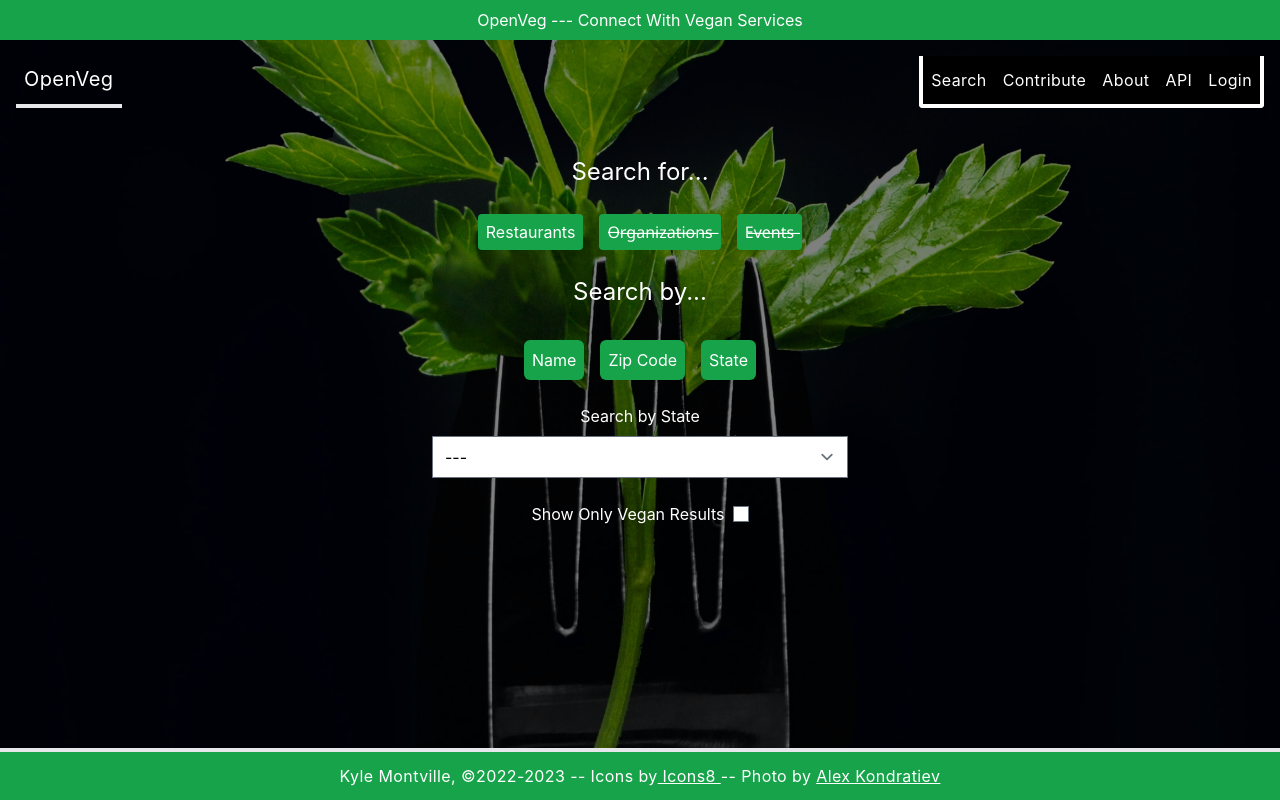
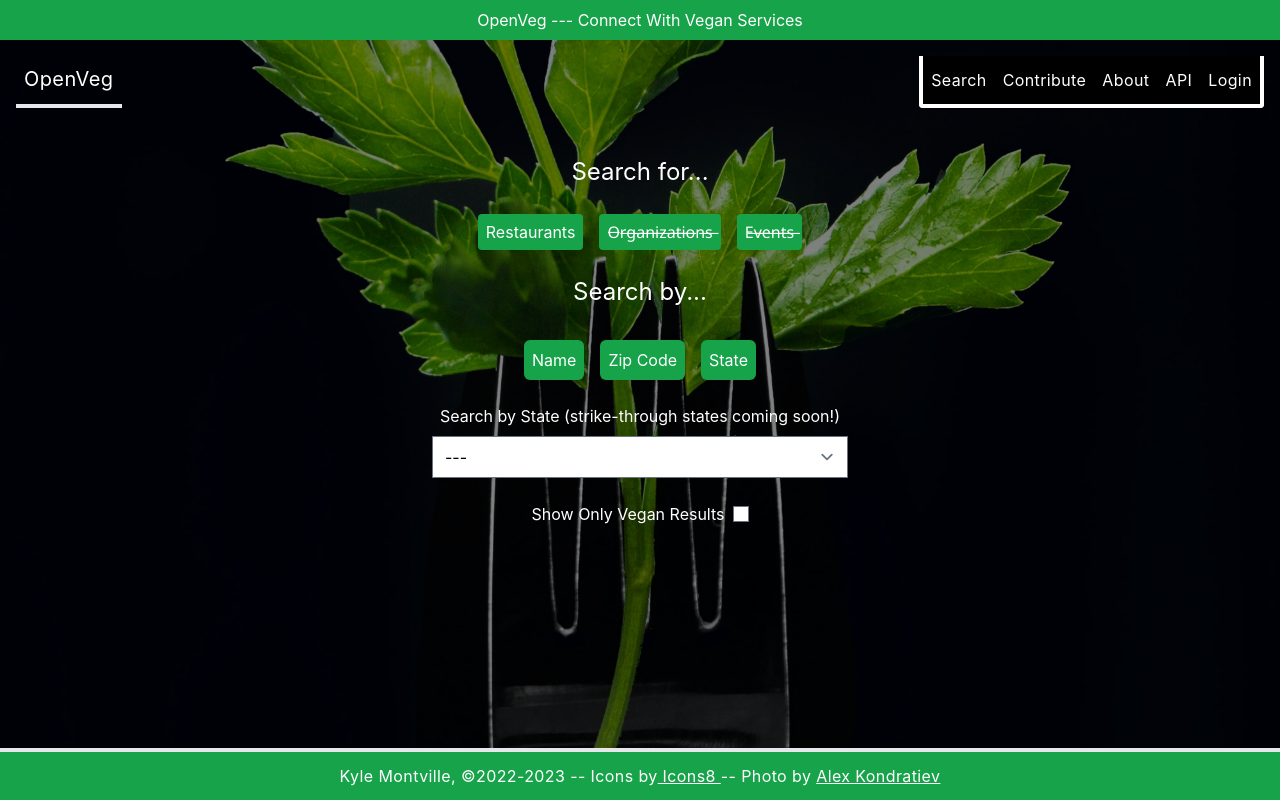
Before and after one commit to ksmontville/openveg_fe, a React (Create React App) app: page /search in a window 1280 px wide. Both pictures are taken after a click on the button "State". Built offline with nearby package versions, Linux system fonts and the light colour scheme.

Commit message:
Add NJ, PA to states.

```diff
--- a/src/components/toolbar/StateSelect.js
+++ b/src/components/toolbar/StateSelect.js
@@ -1,7 +1,7 @@
 import React, { Component } from 'react'
 import axios from "axios";
 
-const states_data = ["CA", "CT", "MA", "ME", "NH", "NJ", "NY", "RI", "VT"]
+const states_data = ["CA", "CT", "MA", "ME", "NH", "NJ", "NY", "PA", "RI", "VT"]
 const api_url = process.env.REACT_APP_API_URL
 
 class StateSelect extends Component {
@@ -74,7 +74,7 @@ class StateSelect extends Component {
         return(
             <div className={"m-4 text-black"}>
                 <form className={"flex flex-col justify-center items-center gap-y-2"}>
-                    <label className="text-white">Search by State</label>
+                    <label className="text-white">Search by State (strike-through states coming soon!)</label>
                     <select className={"w-2/3 md:w-1/3"} onChange={this.handleSelect}>
                         <option value="null" defaultValue="">---</option>
                         <option value="" defaultValue="">Show All</option>
```
